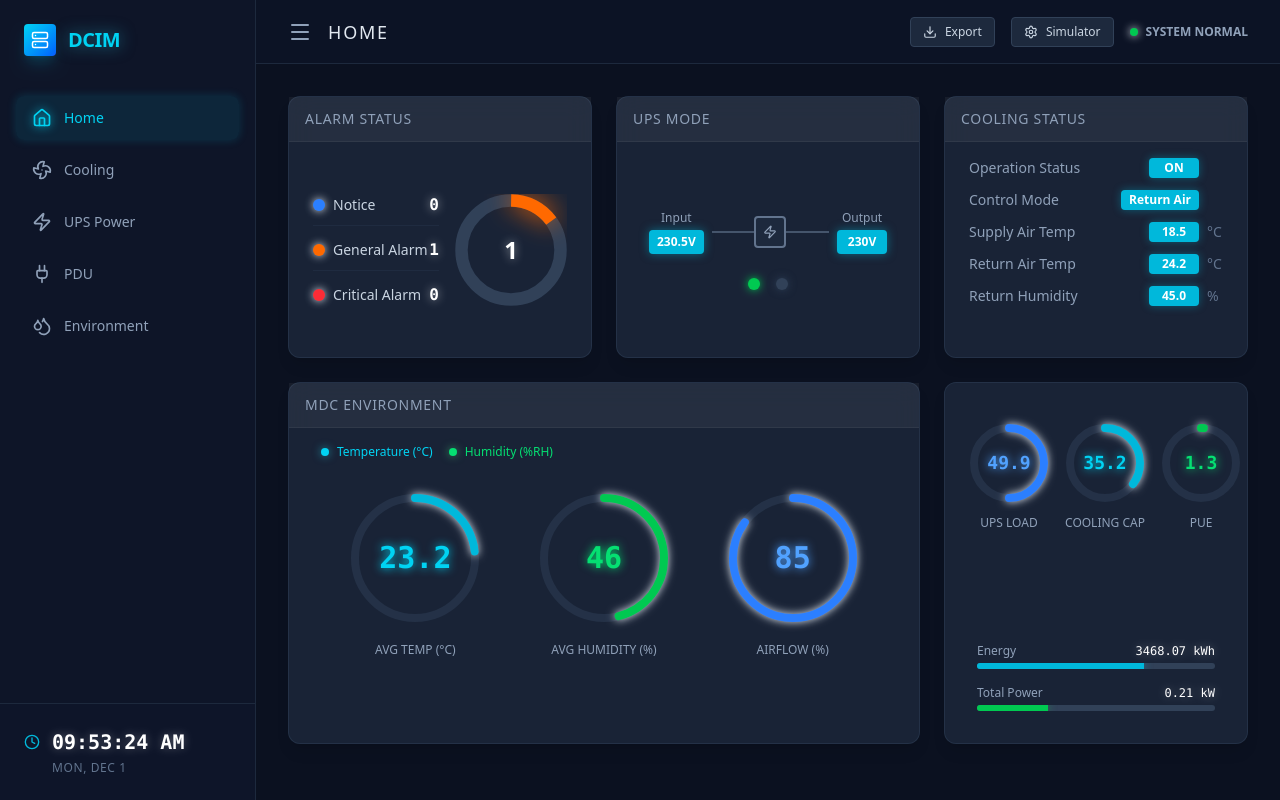
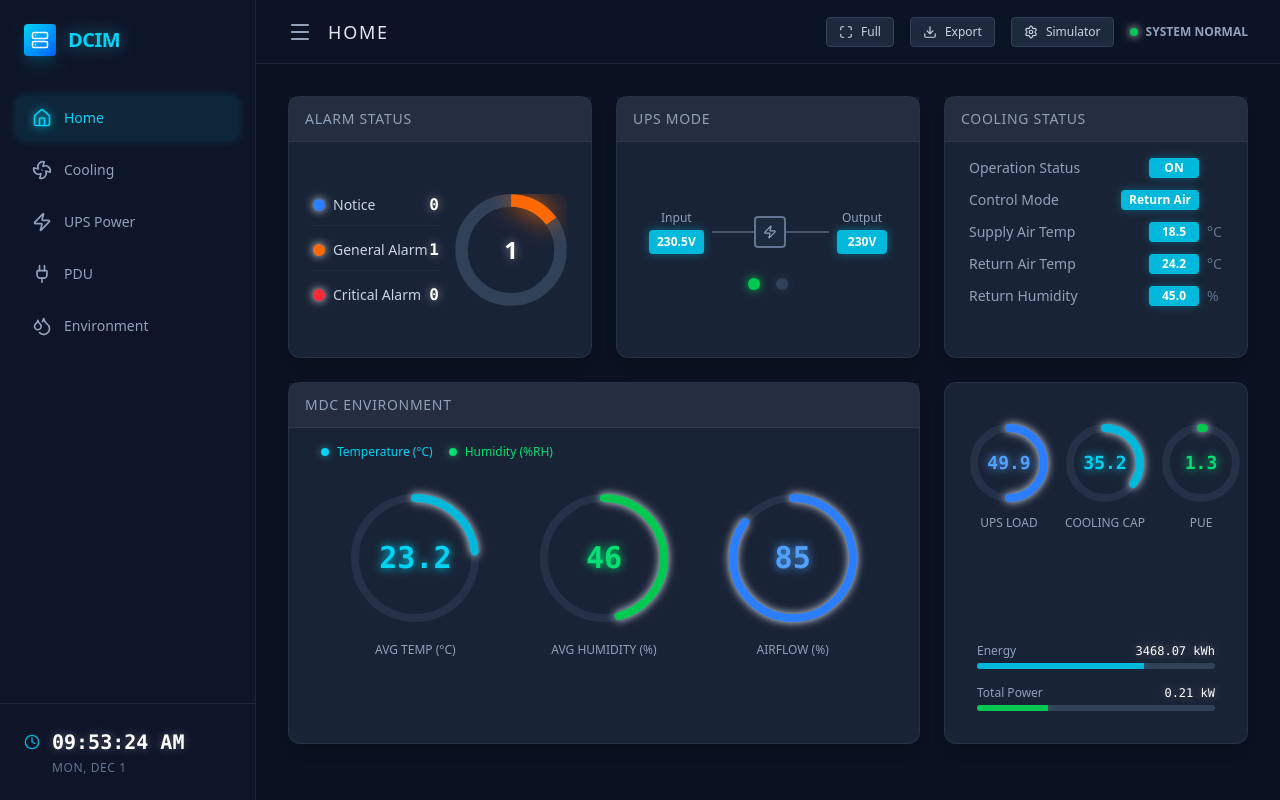
Before and after one commit to divvv19/dcim_dashboard, a React (Vite) app: page / in a window 1280 px wide. Built offline with nearby package versions, Linux system fonts and the light colour scheme.

Commit message:
Add Fullscreen Toggle functionality

```diff
--- a/src/DCIM.jsx
+++ b/src/DCIM.jsx
@@ -2,7 +2,7 @@ import React, { useState, useEffect } from 'react';
 import {
     Thermometer, Wind, Zap, Droplets, DoorOpen, AlertTriangle,
     Activity, Server, Fan, Battery, Plug, Flame, Settings,
-    Clock, CheckCircle2, ArrowRight, Home, Menu, Download
+    Clock, CheckCircle2, ArrowRight, Home, Menu, Download, Maximize, Minimize
 } from 'lucide-react';
 
 // --- COMPONENT LIBRARY ---
@@ -349,6 +349,7 @@ export default function DCIM_Preview() {
     const [showSim, setShowSim] = useState(false);
     const [currentTime, setCurrentTime] = useState(new Date());
     const [isSidebarOpen, setIsSidebarOpen] = useState(true);
+    const [isFullscreen, setIsFullscreen] = useState(false);
 
     // Mock State
     const [coolingData, setCoolingData] = useState({ supplyTemp: 18.5, returnTemp: 24.2, compressorStatus: true, fanStatus: true, compressorRuntime: 1450, highRoomTemp: false });
@@ -478,6 +479,23 @@ export default function DCIM_Preview() {
         };
     }, []);
 
+    // Fullscreen Logic
+    const toggleFullscreen = () => {
+        if (!document.fullscreenElement) {
+            document.documentElement.requestFullscreen().then(() => setIsFullscreen(true));
+        } else {
+            document.exitFullscreen().then(() => setIsFullscreen(false));
+        }
+    };
+
+    useEffect(() => {
+        const handleFullscreenChange = () => {
+            setIsFullscreen(!!document.fullscreenElement);
+        };
+        document.addEventListener('fullscreenchange', handleFullscreenChange);
+        return () => document.removeEventListener('fullscreenchange', handleFullscreenChange);
+    }, []);
+
     return (
         <div className={`min-h-screen transition-colors duration-500 font-sans text-slate-200 overflow-hidden flex ${envData.fireStatus === 'Alarm' ? 'bg-red-950' : 'bg-[#0b1120]'}`}>
 
@@ -519,6 +537,9 @@ export default function DCIM_Preview() {
                         <h2 className="text-lg font-medium text-slate-200 uppercase tracking-widest">{activeTab}</h2>
                     </div>
                     <div className="flex items-center gap-4">
+                        <button onClick={toggleFullscreen} className="flex items-center gap-2 text-xs bg-slate-800 px-3 py-1.5 rounded border border-slate-700 text-slate-300 hover:bg-slate-700 transition-colors" title={isFullscreen ? "Exit Fullscreen" : "Enter Fullscreen"}>
+                            {isFullscreen ? <Minimize size={14} /> : <Maximize size={14} />} {isFullscreen ? 'Exit' : 'Full'}
+                        </button>
                         <button onClick={handleExport} className="flex items-center gap-2 text-xs bg-slate-800 px-3 py-1.5 rounded border border-slate-700 text-slate-300 hover:bg-slate-700 transition-colors" title="Export Data"><Download size={14} /> Export</button>
                         <button onClick={() => setShowSim(!showSim)} className="flex items-center gap-2 text-xs bg-slate-800 px-3 py-1.5 rounded border border-slate-700 text-slate-300 hover:bg-slate-700 transition-colors"><Settings size={14} /> Simulator</button>
                         <div className="flex items-center gap-2">
```
